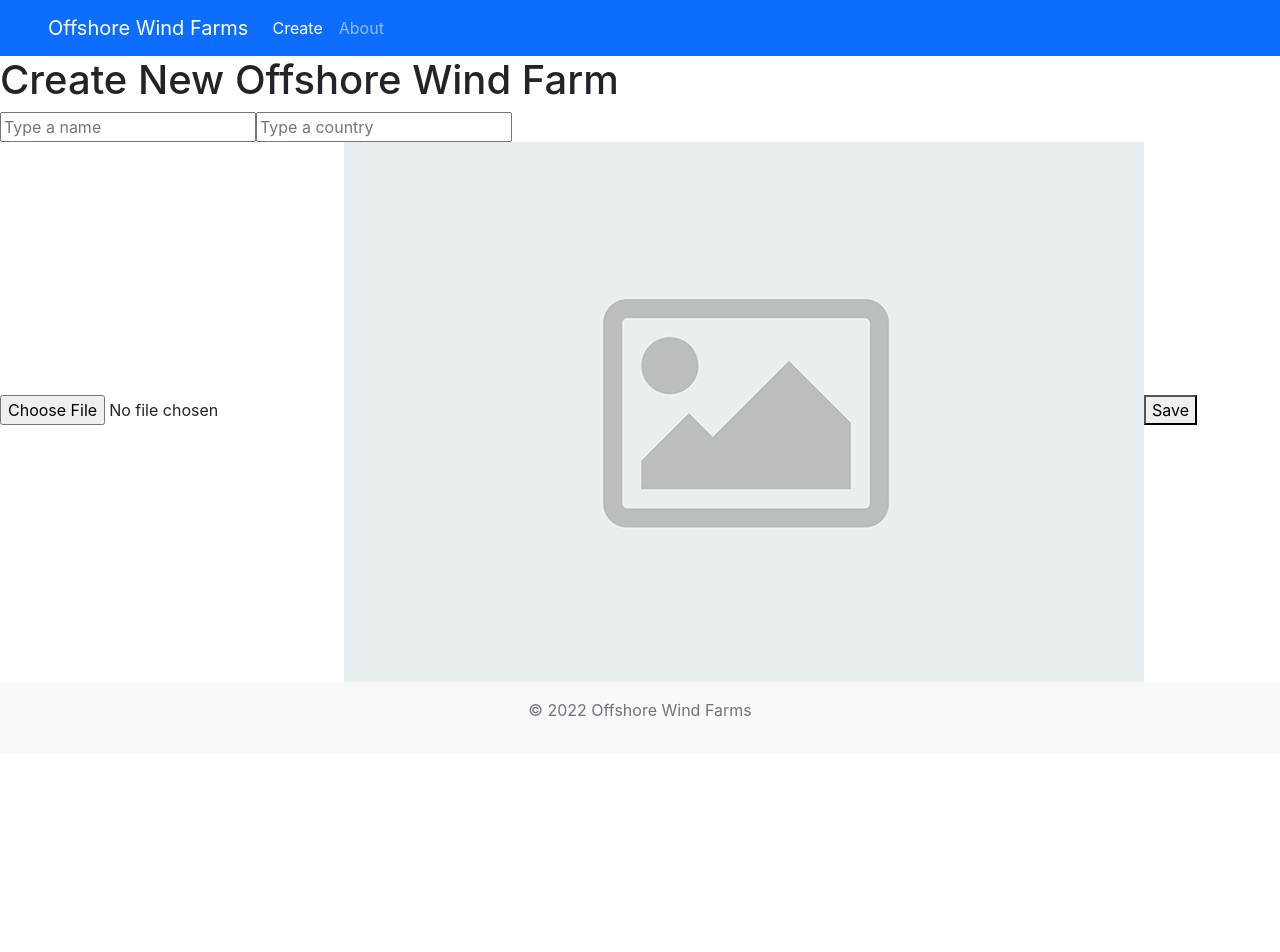
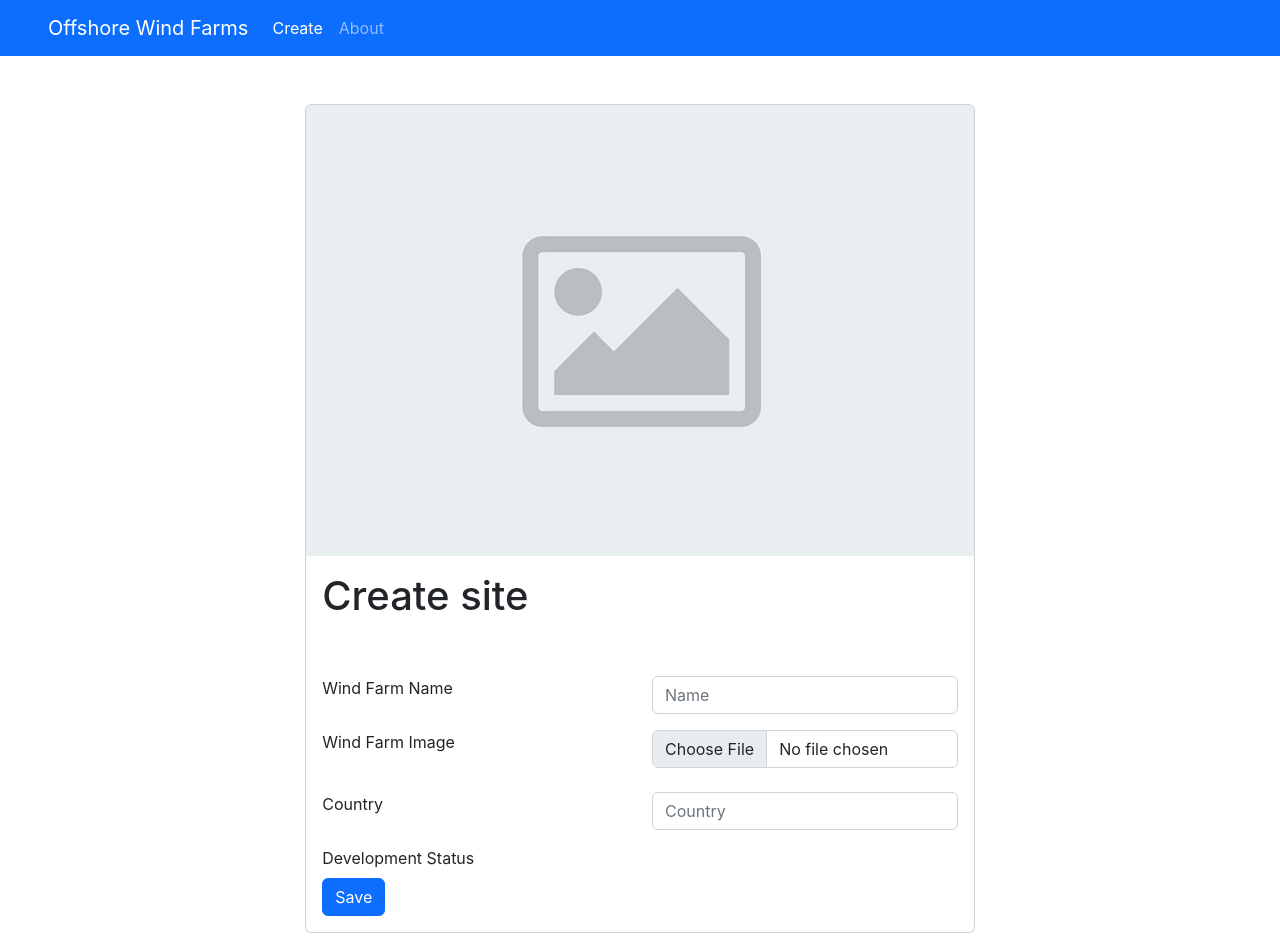
Before and after one commit to madskl1975/offshore-wind-farms, a React (Create React App) app: page /create in a window 1280 px wide. Shown: the top 952 px of the page. Before the commit the page ends 800 px from the top, so only its background shows below. Built offline with nearby package versions, Linux system fonts and the light colour scheme.

Commit message:
create site added with styling

```diff
--- a/src/App.js
+++ b/src/App.js
@@ -6,7 +6,6 @@ import CreateSite from "./pages/CreateSite";
 import UpdateSite from "./pages/UpdateSite";
 import HomePage from "./pages/HomePage";
 import AboutPage from "./pages/AboutPage";
-import { Container } from "react-bootstrap";
 
 export default function App() {
   return (
--- a/src/components/Footer.js
+++ b/src/components/Footer.js
@@ -4,7 +4,8 @@ export default function Footer() {
   return (
     <footer className="mt-auto py-3 bg-light">
       <Container>
-        <p className="text-center text-muted">© 2022 Offshore Wind Farms</p>
+        <p className="text-center text-muted">
+          © 2022 Prototype Offshore Wind Farms (version 1.0)</p>
       </Container>
     </footer>
   );
--- a/src/components/HomePageCards.js
+++ b/src/components/HomePageCards.js
@@ -1,4 +1,4 @@
-import { Card, Col } from "react-bootstrap";
+import { Card, Col, ListGroup } from "react-bootstrap";
 import { useNavigate } from "react-router-dom";
 
 export default function Site({ site }) {
@@ -11,14 +11,22 @@ export default function Site({ site }) {
   }
 
   return (
-    <Col lg={4} md={4} sm={6}>
+    <Col lg={3} md={4} sm={6}>
       <Card style={{ width: "18rem" }} className="mb-5" onClick={handleClick}>
         <Card.Img variant="top" src={site.image} alt={site.name} />
         <Card.Body>
           <Card.Title>
             <h3>{site.name}</h3>
           </Card.Title>
-          <Card.Text>{site.country}</Card.Text>
+          <Card.Subtitle className="mb-2 text-muted">
+            {site.country} | {site.developmentStatus}
+          </Card.Subtitle>
+          <Card.Subtitle className="mb-2">
+            Total Capacity: {site.installedCapacity} MW
+          </Card.Subtitle>
+          <Card.Subtitle className="mb-2">
+            88 x Siemens SWT-3.6-107
+          </Card.Subtitle>
         </Card.Body>
       </Card>
     </Col>
--- a/src/pages/CreateSite.js
+++ b/src/pages/CreateSite.js
@@ -1,12 +1,14 @@
 import { useState } from "react";
 import { useNavigate } from "react-router-dom";
+import { Card, Row, Col, Form, Button, Container } from "react-bootstrap";
 import imgPlaceholder from "../img/img-placeholder.jpg";
 
 export default function CreateSite() {
   const navigate = useNavigate();
   const [name, setName] = useState("");
+  const [image, setImage] = useState("");
+  const [developmentStatus, setDevelopmentStatus] = useState("");
   const [country, setCountry] = useState("");
-  const [image, setImage] = useState("");
 
   async function createSite(event) {
     event.preventDefault();
@@ -14,8 +16,9 @@ export default function CreateSite() {
     const newSite = {
       // key/name: value from state
       name: name,
+      image: image,
+      developmentStatus: developmentStatus,
       country: country,
-      image: image,
     };
 
     const response = await fetch(
@@ -51,38 +54,83 @@ export default function CreateSite() {
 
   return (
     <>
-      <section className="page">
-        <h1>Create New Offshore Wind Farm</h1>
-        <form onSubmit={createSite}>
-          <input
-            type="text"
-            value={name}
-            placeholder="Type a name"
-            onChange={(e) => setName(e.target.value)}
+      <Container className="d-flex justify-content-center">
+        <Card style={{ width: "60%" }} className="m-5">
+          <Card.Img
+            variant="top"
+            src={image}
+            alt="Choose"
+            onError={(event) => (event.target.src = imgPlaceholder)}
           />
-          <input
-            type="text"
-            value={country}
-            placeholder="Type a country"
-            onChange={(e) => setCountry(e.target.value)}
-          />
-          <label>
-            <input
-              type="file"
-              className="file-input"
-              accept="image/*"
-              onChange={handleImageChange}
-            />
-            <img
-              className="image-preview"
-              src={image}
-              alt="Choose"
-              onError={(event) => (event.target.src = imgPlaceholder)}
-            />
-          </label>
-          <button>Save</button>
-        </form>
-      </section>
+          <Card.Title className="mb-3 p-3">
+            <h1> Create site</h1>
+          </Card.Title>
+          <Form onSubmit={createSite}>
+            <Form.Group className="p-3">
+              <Row className="mb-3">
+                <Col>
+                  <Form.Label>Wind Farm Name</Form.Label>
+                </Col>
+                <Col>
+                  <Form.Control
+                    type="text"
+                    placeholder="Name"
+                    value={name}
+                    onChange={(e) => setName(e.target.value)}
+                  />
+                </Col>
+              </Row>
+              <Row className="mb-3">
+                <Col>
+                  <Form.Label>Wind Farm Image</Form.Label>
+                </Col>
+                <Col>
+                  <Form.Label>
+                    <Form.Control
+                      type="file"
+                      accept="image/*"
+                      onChange={handleImageChange}
+                    />
+                  </Form.Label>
+                </Col>
+              </Row>
+              <Row className="mb-3">
+                <Col>
+                  <Form.Label>Country</Form.Label>
+                </Col>
+                <Col>
+                  <Form.Control
+                    type="text"
+                    placeholder="Country"
+                    value={country}
+                    onChange={(e) => setCountry(e.target.value)}
+                  />
+                </Col>
+              </Row>
+              <Row>
+                <Col>
+                  <Form.Label>Development Status</Form.Label>
+                </Col>
+                {/* <Col>
+                  <Form.Select
+                    value="select"
+                    onChange={(e) => setDevelopmentStatus(e.target.value)}
+                  >
+                    <option value={developmentStatus}>Decommission</option>
+                    <option value={developmentStatus}>Commission</option>
+                    <option value={developmentStatus}>Installation</option>
+                  </Form.Select>
+                </Col> */}
+              </Row>
+              <Row>
+                <Col>
+                  <Button type="submit ">Save</Button>
+                </Col>
+              </Row>
+            </Form.Group>
+          </Form>
+        </Card>
+      </Container>
     </>
   );
 }
--- a/src/pages/SitePage.js
+++ b/src/pages/SitePage.js
@@ -1,5 +1,14 @@
 import { useEffect, useState } from "react";
 import { useNavigate, useParams } from "react-router-dom";
+import {
+  Card,
+  Row,
+  Col,
+  Tabs,
+  Tab,
+  Button,
+  CardImg,
+} from "react-bootstrap";
 
 export default function SitePage() {
   const [site, setSite] = useState([]); // state to handle the data (site)
@@ -39,19 +48,59 @@ export default function SitePage() {
 
   return (
     <>
-      <section className="page">
-        <article className="site-detail">
-          <img src={site.image} alt={site.name} />
-          <section>
-            <h1>{site.name}</h1>
-            <p>{site.country}</p>
-            <button onClick={showUpdate}>Update site</button>
-            <button className="btn-outline" onClick={showDeleteDialog}>
-              Delete user
-            </button>
-          </section>
-        </article>
-      </section>
+      <Col className="d-flex justify-content-center align-items-center">
+        <Card style={{ width: "60%" }} className="m-5 p-3">
+          <Card.Img variant="top" src={site.image} alt={site.name} />
+          <Card.Title>
+            <h1>{site.name} Offshore Wind Farm</h1>
+          </Card.Title>
+          <Tabs defaultActiveKey="Information" className="mb-3" justify>
+            <Tab eventKey="Information" title="Information" color>
+              <Card.Text>
+                <Row className="bg-primary text-dark bg-opacity-10">
+                  <Col className="border border-white">Development status</Col>
+                  <Col className="border border-white">
+                    {site.developmentStatus}
+                  </Col>
+                </Row>
+              </Card.Text>
+            </Tab>
+            <Tab eventKey="Timeline" title="Timeline">
+              <Card.Text>
+                <Row className="bg-primary text-dark bg-opacity-10">
+                  <Col className="border border-white">
+                    {site.developmentStatus}
+                  </Col>
+                  <Col className="border border-white">
+                    {site.developmentStatus}
+                  </Col>
+                </Row>
+              </Card.Text>
+            </Tab>
+            <Tab
+              eventKey="Technical Specifications"
+              title="Technical Specifications"
+            >
+              <Card.Text>
+                <Row className="bg-primary text-dark bg-opacity-10">
+                  <Col className="border border-white">
+                    {site.developmentStatus}
+                  </Col>
+                  <Col className="border border-white">
+                    {site.developmentStatus}
+                  </Col>
+                </Row>
+              </Card.Text>
+            </Tab>
+          </Tabs>
+          <Row>
+            <Col>
+              <Button className="me-4 my-3" onClick={showUpdate}>Update</Button>
+              <Button onClick={showDeleteDialog}>Delete</Button>
+            </Col>
+          </Row>
+        </Card>
+      </Col>
     </>
   );
 }
--- a/src/pages/UpdateSite.js
+++ b/src/pages/UpdateSite.js
@@ -7,8 +7,10 @@ export default function UpdateSite() {
   const url = `https://offshore-wind-farms-default-rtdb.europe-west1.firebasedatabase.app/offshoreWindFarms/${params.id}.json`;
   const navigate = useNavigate();
   const [name, setName] = useState("");
+  const [image, setImage] = useState("");
   const [country, setCountry] = useState("");
-  const [image, setImage] = useState("");
+  // const [distanceFromShore, setDistanceFromShore] = useState();
+  // const [projectStart, setProjectStart] = useState("");
 
   useEffect(() => {
     async function getSite() {
@@ -17,6 +19,8 @@ export default function UpdateSite() {
       setName(site.name);
       setCountry(site.country);
       setImage(site.image);
+      // setDistanceFromShore(site.distanceFromShore);
+      // setProjectStart(site.projectStart);
     }
     getSite();
   }, [url]); // <--- "[]" VERY IMPORTANT!!!
@@ -29,6 +33,8 @@ export default function UpdateSite() {
       name: name,
       country: country,
       image: image,
+      // distanceFromShore: distanceFromShore,
+      // projectStart: projectStart,
     };
 
     const response = await fetch(url, {
@@ -75,6 +81,18 @@ export default function UpdateSite() {
           placeholder="Type a country"
           onChange={(e) => setCountry(e.target.value)}
         />
+        {/* <input
+          type="text"
+          value={distanceFromShoreMin}
+          placeholder="Type a minimum distance from shore"
+          onChange={(e) => setDistanceFromShoreMin(e.target.value)}
+        /> */}
+        {/* <input
+          type="text"
+          value={distanceFromShoreMax}
+          placeholder="Type a maximum distance from shore"
+          onChange={(e) => setDistanceFromShoreMax(e.target.value)}
+        /> */}
         <label>
           <input
             type="file"
```
Also changed, not shown: src/index.css (+0 -43 lines), src/pages/HomePage.js (+10 -10 lines).
